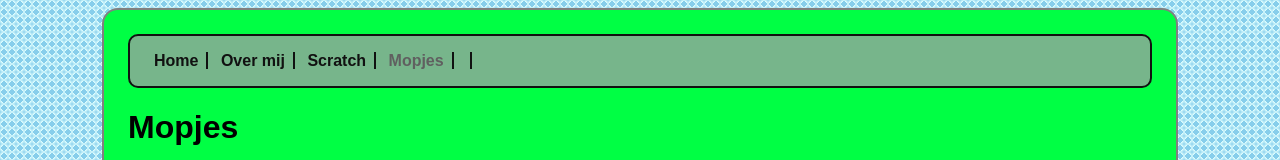
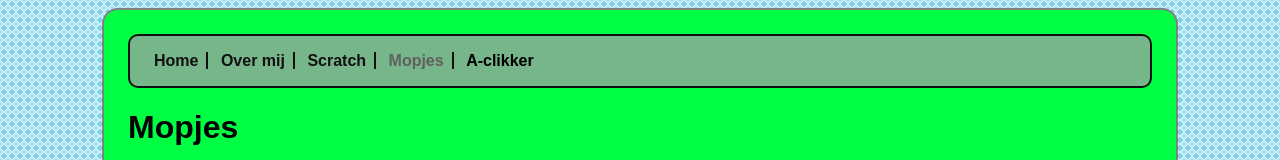
Before and after one commit to eliasdewit/eliasdewit.github.io, a plain HTML site: page docs/mopjes.html in a window 1280 px wide. Shown: the top 160 px of the page. Drawn offline with Linux system fonts and the light colour scheme.

Commit message:
A-clikker

```diff
--- a/docs/mopjes.html
+++ b/docs/mopjes.html
@@ -17,8 +17,7 @@
                 <li><a href="over_mij.html">Over mij</a></li>
                 <li><a href="Scratch.html">Scratch</a></li>
                 <li class="selected">Mopjes</a></li>
-                <li><a href=""></a></li>
-                <li><a href=""></a></li>
+                <li><a href="eliasdewit.github.io/A-clikker/"></a>A-clikker</li>
             </ul>
         </nav>
         <h1>Mopjes</h1>
```
Also changed, not shown: docs/Scratch.html (+1 -2 lines), docs/index.html (+1 -2 lines), docs/over_mij.html (+1 -2 lines).
